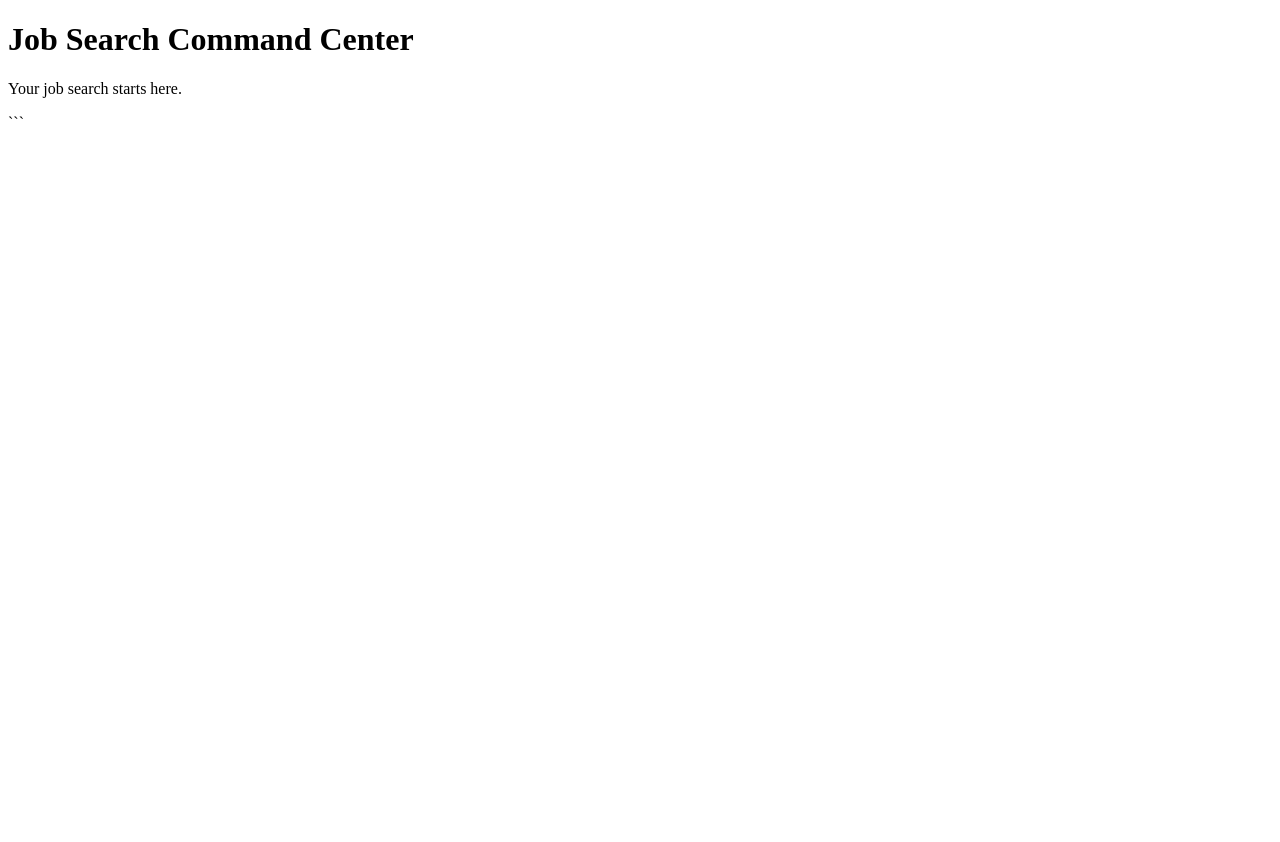
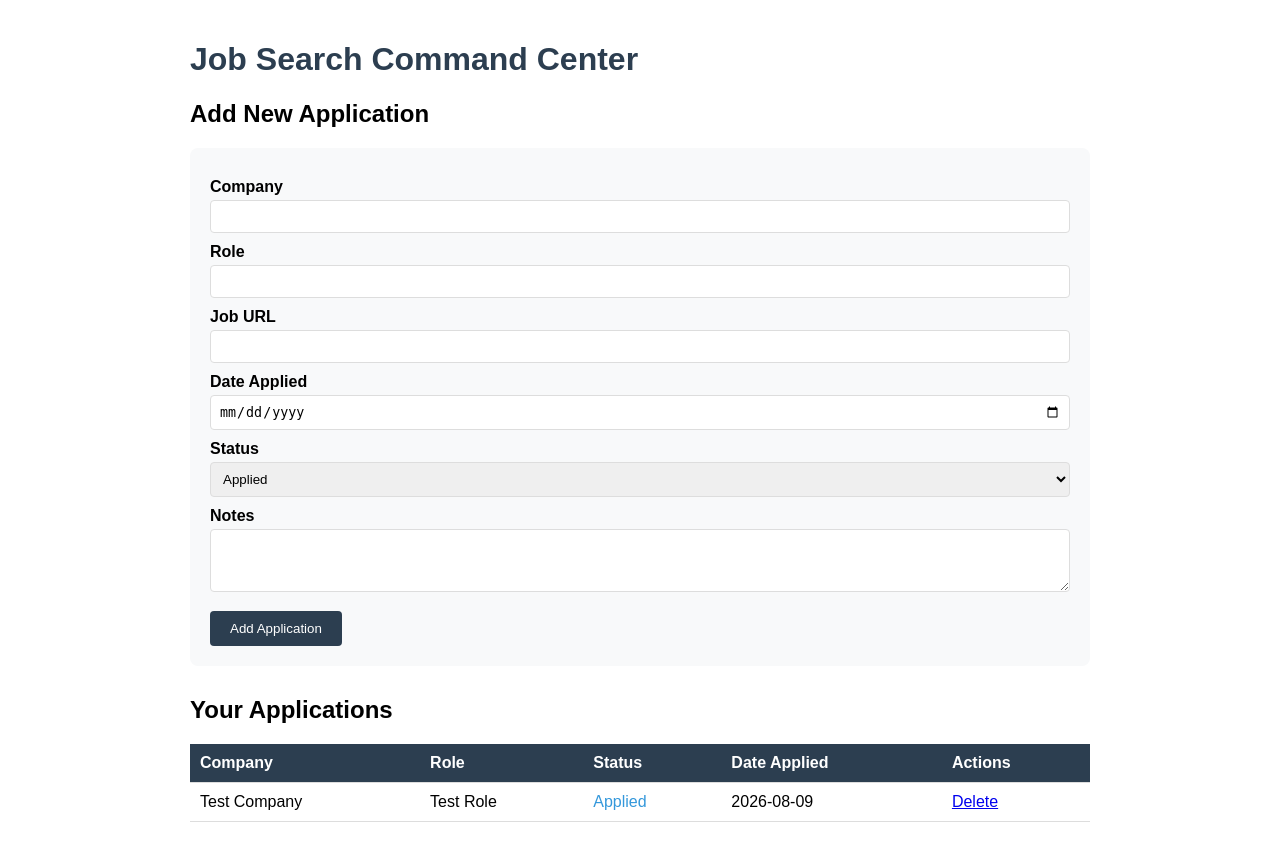
Before and after one commit to AaryanMashruwala/Job-Tracker, a FastAPI app: page / in a window 1280 px wide. Before the commit the page ends 119 px from the top, so only its background shows below. Run offline with FastAPI, Linux system fonts and the light colour scheme.

Commit message:
Add database, application model and CRUD for add/delete

````diff
--- a/main.py
+++ b/main.py
@@ -1,9 +1,57 @@
-from fastapi import FastAPI, Request
+from fastapi import FastAPI, Request, Depends, Form
+from fastapi.responses import RedirectResponse
 from fastapi.templating import Jinja2Templates
+from sqlalchemy.orm import Session
+from database import engine, SessionLocal, Base
+from models import Application
+
+Base.metadata.create_all(bind=engine)
 
 app = FastAPI()
 templates = Jinja2Templates(directory="templates")
 
+def get_db():
+    db = SessionLocal()
+    try:
+        yield db
+    finally:
+        db.close()
+
 @app.get("/")
-def home(request: Request):
-    return templates.TemplateResponse("home.html", {"request": request})
+def home(request: Request, db: Session = Depends(get_db)):
+    applications = db.query(Application).order_by(Application.created_at.desc()).all()
+    return templates.TemplateResponse("home.html", {
+        "request": request,
+        "applications": applications
+    })
+
+
+@app.post("/add")
+def add_application(
+    company: str = Form(...),
+    role: str = Form(...),
+    url: str = Form(""),
+    date_applied: str = Form(...),
+    status: str = Form("Applied"),
+    notes: str = Form(""),
+    db: Session = Depends(get_db)
+):
+    application = Application(
+        company=company,
+        role=role,
+        url=url,
+        date_applied=date_applied,
+        status=status,
+        notes=notes
+    )
+    db.add(application)
+    db.commit()
+    return RedirectResponse(url="/", status_code=303)
+
+@app.get("/delete/{app_id}")
+def delete_application(app_id: int, db: Session = Depends(get_db)):
+    application = db.query(Application).filter(Application.id == app_id).first()
+    if application:
+        db.delete(application)
+        db.commit()
+    return RedirectResponse(url="/", status_code=303)
--- a/templates/home.html
+++ b/templates/home.html
@@ -2,10 +2,82 @@
 <html>
 <head>
     <title>Job Tracker</title>
+    <style>
+        body { font-family: Arial, sans-serif; max-width: 900px; margin: 0 auto; padding: 20px; }
+        h1 { color: #2c3e50; }
+        form { background: #f8f9fa; padding: 20px; border-radius: 8px; margin-bottom: 30px; }
+        label { display: block; margin-top: 10px; font-weight: bold; }
+        input, select, textarea { width: 100%; padding: 8px; margin-top: 4px; border: 1px solid #ddd; border-radius: 4px; box-sizing: border-box; }
+        button { margin-top: 15px; padding: 10px 20px; background: #2c3e50; color: white; border: none; border-radius: 4px; cursor: pointer; }
+        button:hover { background: #34495e; }
+        table { width: 100%; border-collapse: collapse; margin-top: 20px; }
+        th, td { padding: 10px; text-align: left; border-bottom: 1px solid #ddd; }
+        th { background: #2c3e50; color: white; }
+        tr:hover { background: #f5f5f5; }
+        .status-applied { color: #3498db; }
+        .status-interview { color: #f39c12; }
+        .status-offer { color: #27ae60; }
+        .status-rejected { color: #e74c3c; }
+        .empty { text-align: center; color: #999; padding: 40px; }
+    </style>
 </head>
 <body>
     <h1>Job Search Command Center</h1>
-    <p>Your job search starts here.</p>
+
+    <h2>Add New Application</h2>
+    <form action="/add" method="post">
+        <label>Company</label>
+        <input type="text" name="company" required>
+
+        <label>Role</label>
+        <input type="text" name="role" required>
+
+        <label>Job URL</label>
+        <input type="url" name="url">
+
+        <label>Date Applied</label>
+        <input type="date" name="date_applied" required>
+
+        <label>Status</label>
+        <select name="status">
+            <option value="Applied">Applied</option>
+            <option value="Phone Screen">Phone Screen</option>
+            <option value="Interview">Interview</option>
+            <option value="Offer">Offer</option>
+            <option value="Rejected">Rejected</option>
+            <option value="Ghosted">Ghosted</option>
+        </select>
+
+        <label>Notes</label>
+        <textarea name="notes" rows="3"></textarea>
+
+        <button type="submit">Add Application</button>
+    </form>
+
+    <h2>Your Applications</h2>
+    {% if applications %}
+    <table>
+        <tr>
+            <th>Company</th>
+            <th>Role</th>
+            <th>Status</th>
+            <th>Date Applied</th>
+            <th>Actions</th>
+        </tr>
+        {% for app in applications %}
+        <tr>
+            <td>{{ app.company }}</td>
+            <td>{{ app.role }}</td>
+            <td class="status-{{ app.status|lower|replace(' ', '-') }}">{{ app.status }}</td>
+            <td>{{ app.date_applied }}</td>
+            <td>
+                <a href="/delete/{{ app.id }}">Delete</a>
+            </td>
+        </tr>
+        {% endfor %}
+    </table>
+    {% else %}
+    <p class="empty">No applications yet. Add your first one above!</p>
+    {% endif %}
 </body>
 </html>
-```
````
Also changed, not shown: database.py (added, +8 -0 lines), models.py (added, +16 -0 lines), jobs.db (added).
